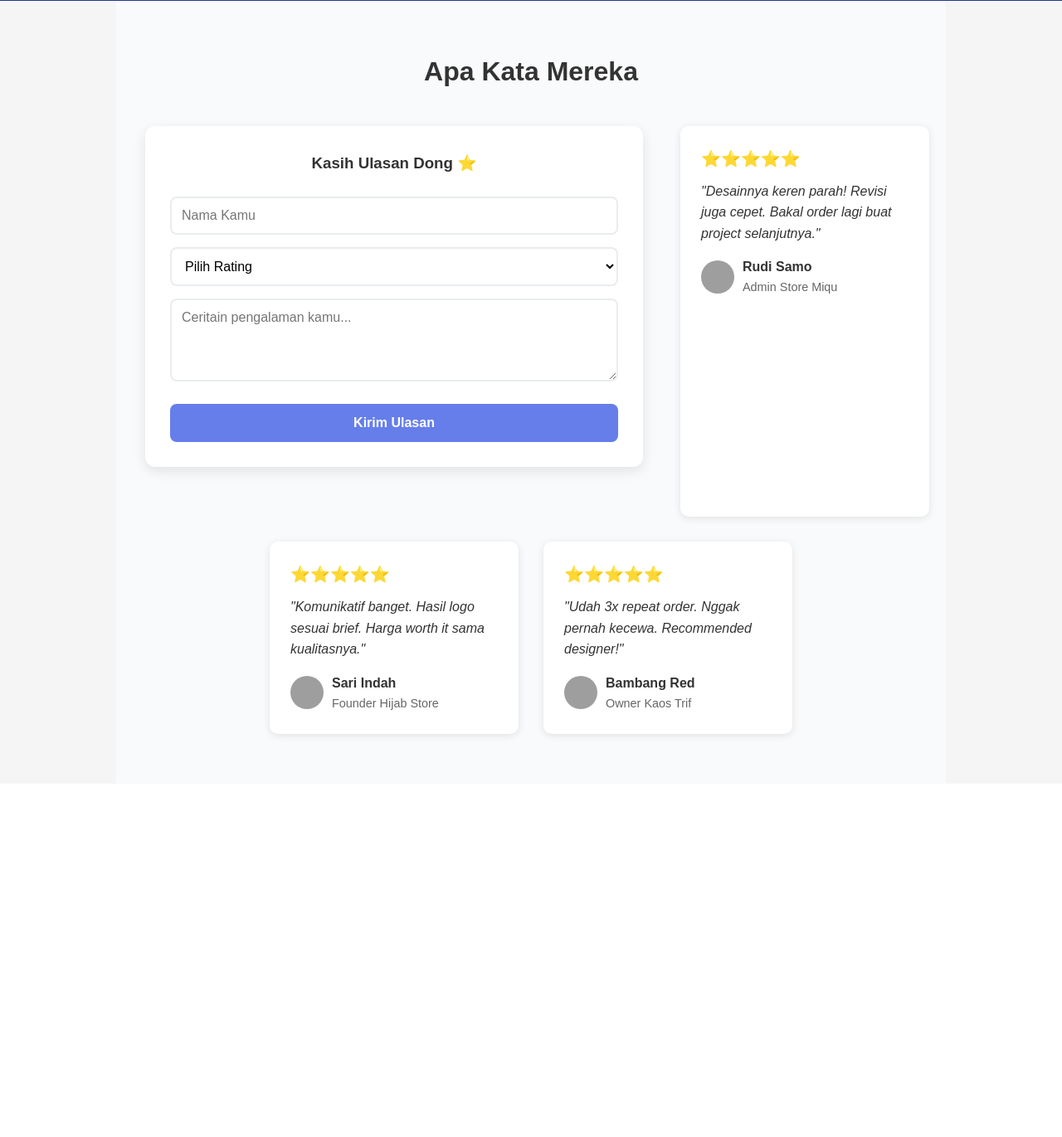
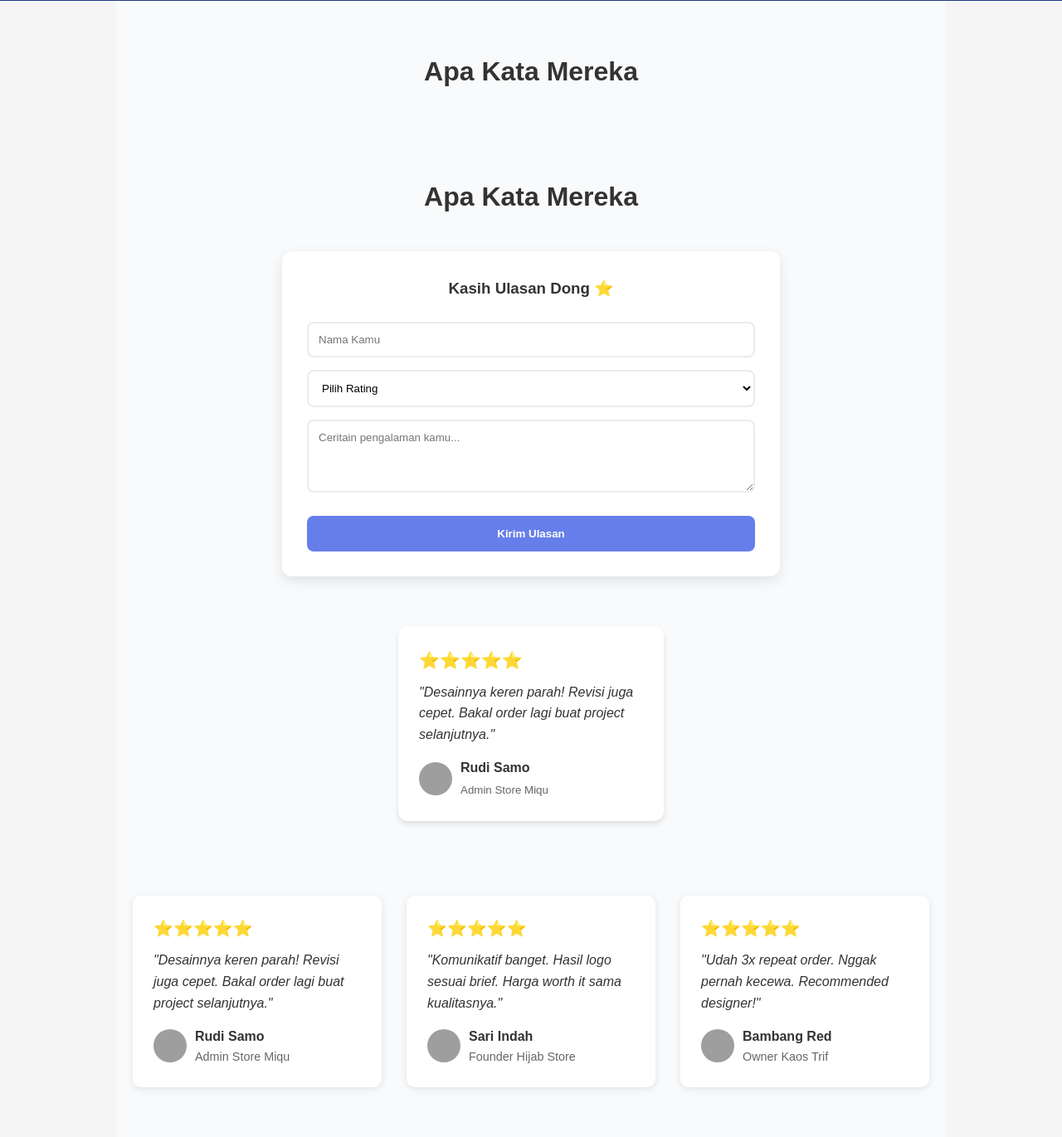
Before and after one commit to Jefrijefri92-lgtm/portfolio-jefri, a Python web app: template templates/index.html in a window 1280 px wide. Shown: the part 1347-2718 px from the top of the page at 83% size. Before the commit the page ends 2237 px from the top, so only its background shows below. Run offline with Jinja, Linux system fonts and the light colour scheme; the template is opened without the code that fills it, so the values that code supplies are empty; grey boxes are pictures that could not be loaded.

Commit message:
Update index.html

```diff
--- a/templates/index.html
+++ b/templates/index.html
@@ -159,19 +159,22 @@
     <h2 style="text-align: center; margin-bottom: 40px; font-size: 2rem;">Apa Kata Mereka</h2>
 
     <div style="display: flex; flex-wrap: wrap; justify-content: center; gap: 30px; max-width: 1000px; margin: auto;">
+    <!-- ========== START SECTION ULASAN YANG BENER ========== -->
+<section style="padding: 60px 20px; background: #f9fafb;">
+    <h2 style="text-align: center; margin-bottom: 40px; font-size: 2rem;">Apa Kata Mereka</h2>
 
-     <!-- FORM INPUT ULASAN - PASTE DI LINE 162 -->
+    <!-- FORM ULASAN - PASTIIN DI LUAR DIV FLEX -->
     <div style="max-width: 600px; margin: 0 auto 60px auto;">
-    <form action="https://formspree.io/f/mvzllakb" method="POST"
+        <form action="https://formspree.io/f/LINK_LU_DISINI" method="POST"
               style="background: white; padding: 30px; border-radius: 12px; box-shadow: 0 5px 15px rgba(0,0,0,0.1);">
 
             <h3 style="text-align: center; margin-bottom: 25px; color: #333;">Kasih Ulasan Dong ⭐</h3>
 
             <input type="text" name="nama" required placeholder="Nama Kamu"
-               style="width: 100%; padding: 12px; border: 2px solid #e9ecef; border-radius: 8px; margin-bottom: 15px; font-size: 16px; box-sizing: border-box;">
+                   style="width: 100%; padding: 12px; border: 2px solid #e9ecef; border-radius: 8px; margin-bottom: 15px; box-sizing: border-box;">
 
             <select name="rating" required
-                style="width: 100%; padding: 12px; border: 2px solid #e9ecef; border-radius: 8px; margin-bottom: 15px; font-size: 16px; background: white; box-sizing: border-box;">
+                    style="width: 100%; padding: 12px; border: 2px solid #e9ecef; border-radius: 8px; margin-bottom: 15px; background: white; box-sizing: border-box;">
                 <option value="">Pilih Rating</option>
                 <option value="⭐⭐⭐⭐⭐">⭐⭐⭐⭐⭐ Luar Biasa</option>
                 <option value="⭐⭐⭐⭐">⭐⭐⭐⭐ Keren Banget</option>
@@ -179,15 +182,37 @@
             </select>
 
             <textarea name="ulasan" rows="4" required placeholder="Ceritain pengalaman kamu..."
-                  style="width: 100%; padding: 12px; border: 2px solid #e9ecef; border-radius: 8px; margin-bottom: 20px; font-size: 16px; resize: vertical; box-sizing: border-box;"></textarea>
+                      style="width: 100%; padding: 12px; border: 2px solid #e9ecef; border-radius: 8px; margin-bottom: 20px; resize: vertical; box-sizing: border-box;"></textarea>
 
             <button type="submit"
-                style="width: 100%; background: #667eea; color: white; padding: 14px; border: none; border-radius: 8px; font-size: 16px; font-weight: bold; cursor: pointer;">
+                    style="width: 100%; background: #667eea; color: white; padding: 14px; border: none; border-radius: 8px; font-weight: bold; cursor: pointer;">
                 Kirim Ulasan
             </button>
         </form>
     </div>
-<!-- AKHIR FORM -->
+
+    <!-- LIST ULASAN - INI YANG PAKE FLEX -->
+    <div style="display: flex; flex-wrap: wrap; justify-content: center; gap: 30px; max-width: 1200px; margin: 0 auto;">
+
+        <!-- Testimoni 1 - Punya lu Rudi Samo -->
+        <div style="background: white; padding: 25px; border-radius: 12px; width: 320px; box-shadow: 0 4px 6px rgba(0,0,0,0.1);">
+            <div style="font-size: 20px; margin-bottom: 10px;">⭐⭐⭐⭐⭐</div>
+            <p style="font-style: italic; margin-bottom: 15px;">"Desainnya keren parah! Revisi juga cepet. Bakal order lagi buat project selanjutnya."</p>
+            <div style="display: flex; align-items: center; gap: 10px;">
+                <img src="..." style="width: 40px; height: 40px; border-radius: 50%;">
+                <div>
+                    <strong>Rudi Samo</strong>
+                    <br><small style="color: #666;">Admin Store Miqu</small>
+                </div>
+            </div>
+        </div>
+
+        <!-- Testimoni 2, 3, dst... copy paste aja -->
+
+    </div>
+</section>
+<!-- ========== END SECTION ULASAN ========== -->
+
         <!-- Testimoni 1 -->
         <div style="background: white; padding: 25px; border-radius: 10px; box-shadow: 0 2px 10px rgba(0,0,0,0.1); width: 300px;">
             <div style="color: #fbbf24; font-size: 1.2rem; margin-bottom: 10px;">⭐⭐⭐⭐⭐</div>
```
Lines whose indentation alone changed are shown as unchanged.
